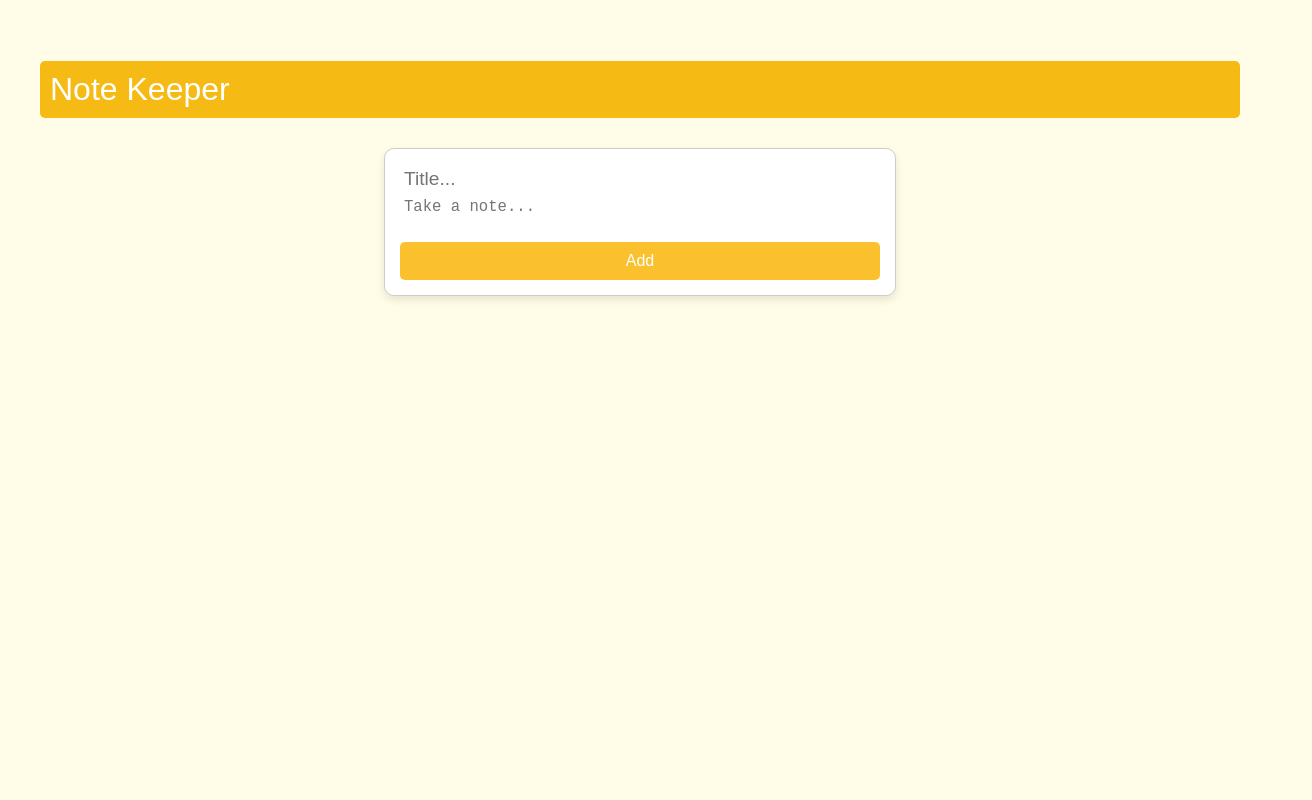
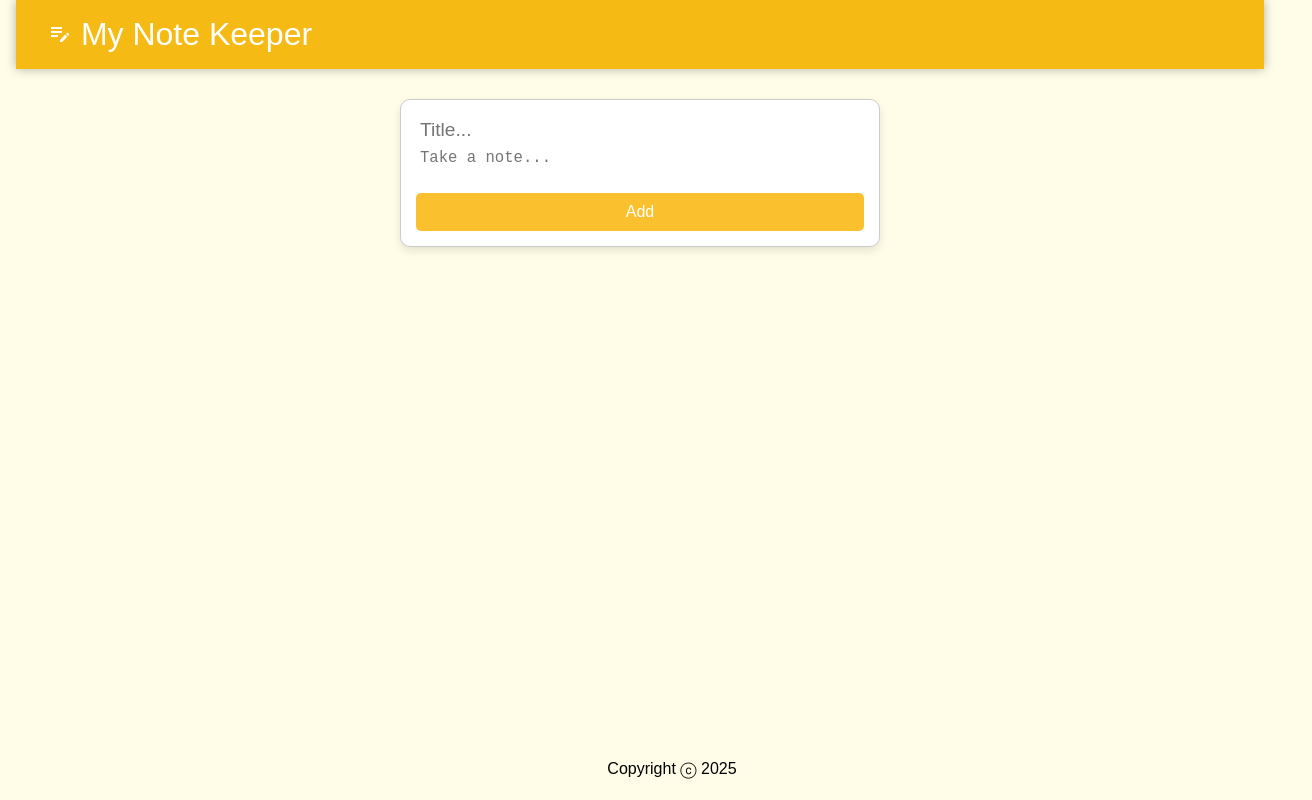
Before and after one commit to JavierJu/my-note-taking-app, a React (Vite) app: page / in a window 1280 px wide. Shown: the whole page, 1312 px wide, since content can reach past the window. Built offline with nearby package versions, Linux system fonts and the light colour scheme.

Commit message:
updated Header, Footer and NoteInput components and styles

```diff
--- a/public/styles.css
+++ b/public/styles.css
@@ -1,21 +1,42 @@
+* {
+  padding: 0;
+  margin: 0;
+  box-sizing: border-box;
+}
+
+html {
+  font-family: sans-serif;
+}
+
 /* 전체 페이지 배경: 아주 연한 노란색 */
 body,
 .App {
   background-color: #fffde7; /* 아주 연한 노란색 */
   margin: 0;
-  padding: 20px;
-  font-family: sans-serif;
+  /* padding: 20px; */
+  padding: 0 16px;
 }
 
 /* 헤더 스타일: 진한 노란색 배경, 중앙 정렬 */
-h1 {
-  background-color: #f5ba13; /* 진한 노란색 */
-  padding: 10px;
-  border-radius: 5px;
-  text-align: left;
-  margin-bottom: 20px;
+header {
+  background-color: #f5ba13;
+  margin: auto -16px;
+  padding: 16px 32px;
+  box-shadow: 0 0 10px 0 rgba(0, 0, 0, 0.3);
+}
+
+header h1 {
   color: #fff;
   font-weight: 200;
+}
+
+/* 노트 입력 카드 스타일 */
+footer {
+  position: absolute;
+  text-align: center;
+  bottom: 0;
+  width: 100%;
+  height: 2.5rem;
 }
 
 /* 노트 입력 카드 스타일 */
--- a/src/components/App.jsx
+++ b/src/components/App.jsx
@@ -1,4 +1,7 @@
 import React, { useState, useEffect } from "react";
+import Header from "./Header";
+import Footer from "./Footer";
+import NoteInput from "./NoteInput";
 
 function App() {
   // 새로운 노트 입력을 위한 상태: 제목과 내용
@@ -70,22 +73,14 @@ function App() {
 
   return (
     <div className="App">
-      <h1>Note Keeper</h1>
-      <div className="note-input-container">
-        <input
-          type="text"
-          value={currentTitle}
-          onChange={(e) => setCurrentTitle(e.target.value)}
-          placeholder="Title..."
+      <Header />
+      <NoteInput
+        currentTitle={currentTitle}
+        setCurrentTitle={setCurrentTitle}
+        currentContent={currentContent}
+        setCurrentContent={setCurrentContent}
+        addNote={addNote}
       />
-        <textarea
-          value={currentContent}
-          onChange={(e) => setCurrentContent(e.target.value)}
-          placeholder="Take a note..."
-        />
-        <button onClick={addNote}>Add</button>
-      </div>
-      <div className="note-list">
       {notes.map((note) => (
         <div key={note.id} className="note">
           <div className="note-header">
@@ -124,7 +119,7 @@ function App() {
           </div>
         </div>
       ))}
-      </div>
+      <Footer />
     </div>
   );
 }
--- a/src/components/Footer.jsx
+++ b/src/components/Footer.jsx
@@ -0,0 +1,12 @@
+import React from "react";
+
+function Footer() {
+  const year = new Date().getFullYear();
+  return (
+    <footer>
+      <p>Copyright ⓒ {year}</p>
+    </footer>
+  );
+}
+
+export default Footer;
--- a/src/components/Header.jsx
+++ b/src/components/Header.jsx
@@ -0,0 +1,14 @@
+import React from "react";
+import EditNoteOutlinedIcon from "@mui/icons-material/EditNoteOutlined";
+
+function Header() {
+  return (
+    <header>
+      <h1>
+        <EditNoteOutlinedIcon /> My Note Keeper
+      </h1>
+    </header>
+  );
+}
+
+export default Header;
--- a/src/components/NoteInput.jsx
+++ b/src/components/NoteInput.jsx
@@ -0,0 +1,28 @@
+import React from "react";
+
+function NoteInput({
+  currentTitle,
+  setCurrentTitle,
+  currentContent,
+  setCurrentContent,
+  addNote,
+}) {
+  return (
+    <div className="note-input-container">
+      <input
+        type="text"
+        value={currentTitle}
+        onChange={(e) => setCurrentTitle(e.target.value)}
+        placeholder="Title..."
+      />
+      <textarea
+        value={currentContent}
+        onChange={(e) => setCurrentContent(e.target.value)}
+        placeholder="Take a note..."
+      />
+      <button onClick={addNote}>Add</button>
+    </div>
+  );
+}
+
+export default NoteInput;
```
Lines whose indentation alone changed are shown as unchanged.
